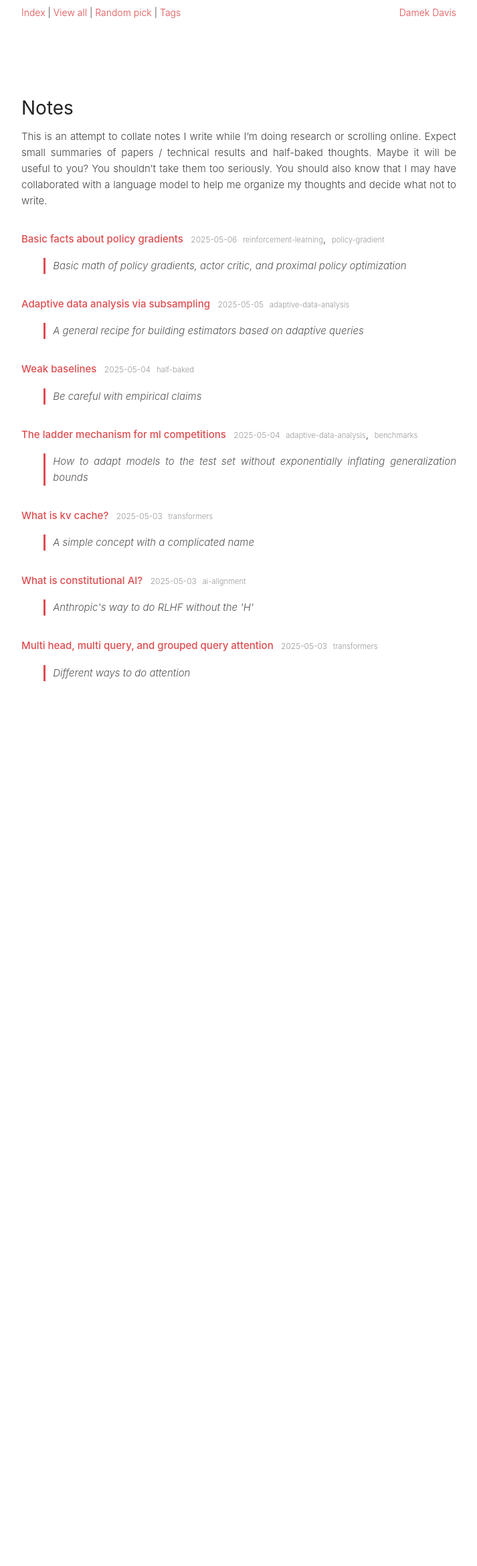
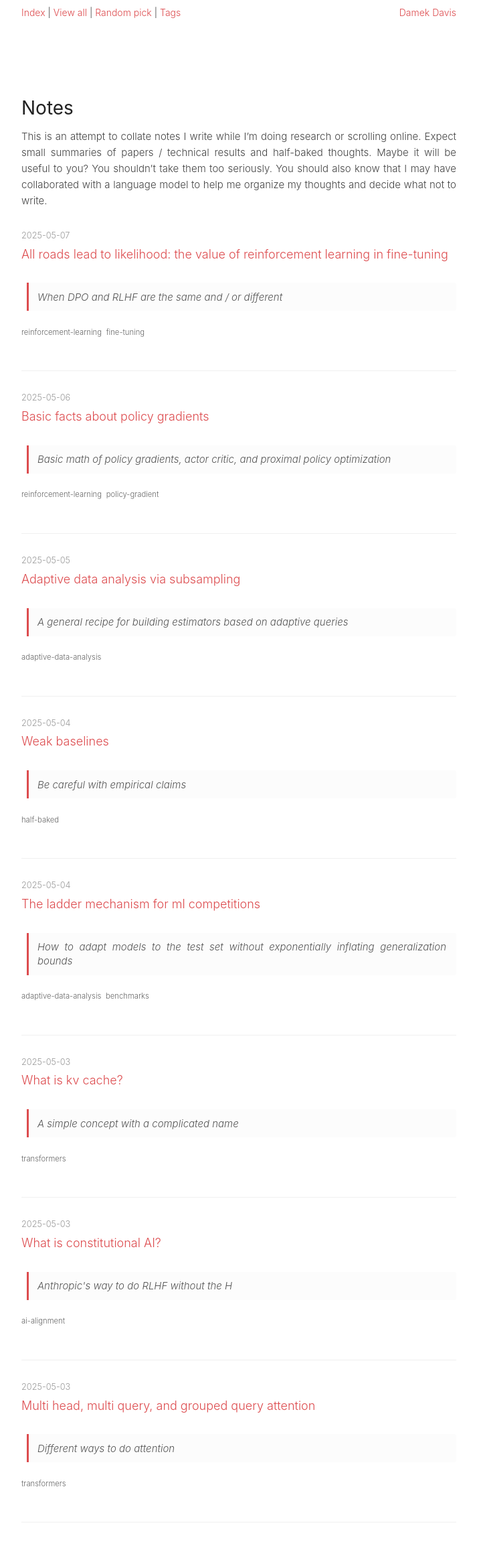
Before and after one commit to damek/damek.github.io, a Jekyll site: the page built from random.md, in a window 1280 px wide. Shown: the whole page at 67% size, without its empty margins (283-996 px from the left). Built offline with Jekyll 4.4.1, drawn with Linux system fonts in a browser that asks for light colours; before the commit the page ends 1100 px from its top, so only the background shows below that.

Commit message:
Refactor note layout and styling for improved readability and organization; enhance responsiveness and update description formatting

```diff
--- a/_layouts/default.html
+++ b/_layouts/default.html
@@ -292,22 +292,34 @@ h1,h2,h3,h4,h5,h6{ scroll-margin-top:110px; }
 }
 
 .note-item{
-  margin:2.2em 0;      /* relaxed vertical rhythm */
+  margin:0em 0;      /* relaxed vertical rhythm */
+}
+/* .note-item:not(:last-child){border-bottom:1px solid #f2f2f2; padding-bottom:0em; padding-top:1.5em;} */
+
+.note-item {
+  padding: 1em 0 1.5em;
+  margin-bottom: 1em;
+  border-bottom: 1px solid #f0f0f0;
+  position: relative;
 }
 
-.note-title{
-  color:var(--accent-color);
-  font-weight:500;
-  text-decoration:none;
-  display:inline-block;
+
+/* Make red titles slightly larger with better spacing */
+.note-title {
+  font-size: 1.2em;
+  margin: 0.3em 0 0.6em;
+  transition: color 0.2s ease;
+  line-height: 1.3;
+  display: block;
 }
 
 .note-title:hover{ text-decoration:none; }
 
-.note-date{            /* subtle, non-invasive date */
-  font-size:.8em;
-  color:#999;
-  margin-left:.6em;
+.note-date {
+  color: #999;
+  font-size: 0.85em;
+  margin-bottom: 0.3em;
+  display: block;
 }
 
 /* tighter, slightly deeper quote block */
@@ -317,6 +329,28 @@ h1,h2,h3,h4,h5,h6{ scroll-margin-top:110px; }
   border-left:3px solid var(--accent-color);
   font-style:italic;
   color:#555;
+}
+
+/* Fix the blockquote styling for note descriptions */
+blockquote, .note-desc {
+  border-left: 3px solid var(--accent-color);
+  padding-left: 0.9em;
+  margin: 0.6em 0 1em 0.5em;
+  color: #555;
+  font-style: italic;
+  line-height: 1.4;
+  background-color: #fcfcfc;
+}
+
+blockquote {
+  border-left: 3px solid var(--accent-color);
+  background-color: #fafafa;
+  padding: 0.7em 1em;
+  margin: 0.8em 0 1em 0.5em;
+  color: #555;
+  font-style: italic;
+  line-height: 1.4;
+  border-radius: 0 3px 3px 0;
 }
 
 /* optional: slightly tighter on very small screens */
@@ -337,10 +371,18 @@ h1.note-title{
 .backlinks li{ margin:.3em 0; }
 .backlinks a{ color:var(--accent-color); text-decoration:none; }
 
+/* chips now sit on their own line, flush left */
+.chips{
+  margin:2em 0 0em 0;    /* top, right, bottom, left */
+  display:flex;
+  flex-wrap:wrap;
+  gap:.25em .6em;          /* row gap, column gap */
+  font-size:.75em;
+  color:#666;
+}
+
 .chips a{
-  font-size:.75em;
-  color:#999;
-  margin-left:.4em;
+  color:#666;
   text-decoration:none;
 }
 
@@ -349,6 +391,30 @@ h1.note-title{
   .note-desc{
     font-size:.9em;           /* bump size a little */
     color:#444;               /* darker text */
+  }
+}
+
+/* Add a subtle left accent to each note */
+.note-item::before {
+  content: "";
+  position: absolute;
+  left: -15px;
+  top: 0;
+  bottom: 0;
+  width: 3px;
+  background-color: transparent;
+  transition: background-color 0.2s ease;
+}
+
+
+/* Responsive adjustments */
+@media (max-width: 600px) {
+  .note-title {
+    font-size: 1.05em;
+  }
+
+  blockquote {
+    margin-left: 0.5em;
   }
 }
 </style>
--- /dev/null
+++ b/_random/all-roads-lead-to-likelihood-the-value-of-reinforcement-learning-in-fine-tuning.md
@@ -0,0 +1,46 @@
+---
+title: "All roads lead to likelihood: the value of reinforcement learning in fine-tuning"
+date: 2025-05-07
+tags: [reinforcement-learning, fine-tuning]
+description: "When DPO and RLHF are the same and / or different"
+---
+
+The paper ["All Roads Lead to Likelihood: The Value of Reinforcement Learning in Fine-Tuning"](https://arxiv.org/pdf/2503.01067) examines why online, two-stage fine-tuning procedures like RLHF often appear to outperform direct offline methods such as DPO in aligning language models with human preferences. The core of the paper establishes an algebraic equivalence between these approaches under specific assumptions about the reward model's structure, and then hypothesizes that observed empirical differences arise from a "generation-verification gap," where learning a simpler reward model (verifier) separately is easier than jointly learning a policy (generator) and its implicit reward.
+
+The foundation for modeling preferences is the Bradley-Terry (BT) model, where the probability of preferring trajectory $\xi\_1$ over $\xi\_2$ is
+
+$$P(\xi_1 \succ \xi_2) = \sigma(r(\xi_1) - r(\xi_2)),$$
+
+with $r(\xi)$ being a scalar reward for trajectory $\xi$ and $\sigma$ the sigmoid function. Offline DPO directly optimizes a policy $\pi$ by defining an implicit "local" reward
+
+$$r_\pi(\xi) = \sum_{h=0}^{H-1} \log \pi(a_h|s_h).$$
+
+DPO then maximizes
+
+$$\sum \log \sigma(r_\pi(\xi^+) - r_\pi(\xi^-))$$
+
+over preference pairs $(\xi^+, \xi^-)$ by adjusting $\pi$. In contrast, online RLHF first learns an explicit "global" reward model $r\_G(\xi)$ by maximizing
+
+$$\sum \log \sigma(r_G(\xi^+) - r_G(\xi^-))$$
+
+over parameters of $r\_G$. Subsequently, it learns a policy $\pi^*$ using this $r\_G(\xi)$, where the principle of maximum entropy RL implies the resulting policy yields a trajectory distribution $P\_{\pi^\* }^\* (\xi) \propto \exp(r\_G(\xi))$.
+
+The paper's first main result (Theorem 2.2) demonstrates an algebraic equivalence: if the global reward model $r\_G$ in RLHF is constrained to have the same functional form as DPO's local reward, i.e.,
+
+$$r_G(\xi) = r_{\pi'}( \xi) = \sum_h \log \pi'(a_h|s_h)$$
+
+for some policy $\pi'$, then the two approaches are identical. Under this constraint (which the paper denotes $R=R(\Pi)$), Stage 1 of RLHF optimizes
+
+$$\sum \log \sigma(r_{\pi'}( \xi^+) - r_{\pi'}( \xi^-))$$
+
+by varying $\pi'$. This is precisely the DPO objective, so the learned reward model is $r\_{\pi\_{DPO}}(\xi)$, where $\pi\_{DPO}$ is the policy DPO would find.
+
+Stage 2 of RLHF then seeks a policy $\pi^\*$ such that $P\_{\pi^\* }^\* (\xi) \propto \exp(r\_{\pi\_{DPO}}(\xi))$. Substituting $r\_{\pi\_{DPO}}(\xi) = \sum\_h \log \pi\_{DPO}(a\_h\|s\_h)$, we get
+
+$$P_{\pi^*}^*(\xi) \propto \exp(\sum_h \log \pi_{DPO}(a_h|s_h)) = \prod_h \pi_{DPO}(a_h|s_h).$$
+
+This implies $\pi^\* = \pi\_{DPO}$. Thus, when the reward model architecture is restricted in this way, RLHF simply rearranges the DPO optimization.
+
+To explain the empirically observed advantage of online methods, the paper proposes the "generation-verification gap" hypothesis (H6). This posits that the true underlying reward structure $r^\* $ dictating preferences might be "simple" (belonging to a class $R\_{sim}$ that is easy to learn) and that an unconstrained global reward model in RLHF's Stage 1 can effectively learn this $r^\* $. If DPO's implicit reward $r\_\pi(\xi)$ struggles to represent this $r^\* $ with a policy $\pi$ that is also easy to find, or if the joint optimization of finding such a $\pi$ is inherently harder, then RLHF gains an advantage. RLHF decouples the problem: first learn $r^\* \in R\_{sim}$, then derive a policy for it. DPO attempts to find a policy $\pi$ whose structure $r\_\pi$ simultaneously captures $r^*$ and defines an optimal policy. A related result (Theorem 3.1) formalizes that if DPO's search were restricted to policies optimal for some $r \in R\_{sim}$, it would match RLHF's outcome.
+
+The paper presents experiments where manipulating task or reward complexity (e.g., very short trajectories, or using a complex predefined reward like ROUGE-L) alters the performance gap between online and offline methods. These are interpreted as supporting H6 by showing that when the generation-verification gap is presumed to be small (verification is as hard as generation, or generation is trivially easy), the online advantage diminishes.
--- a/random.md
+++ b/random.md
@@ -9,25 +9,37 @@ permalink: /random/
 
 This is an attempt to collate notes I write while I'm doing research or scrolling online. Expect small summaries of papers / technical results and half-baked thoughts. Maybe it will be useful to you? You shouldn't take them too seriously. You should also know that I may have collaborated with a language model to help me organize my thoughts and decide what not to write.
 
-{% assign notes = site.random | sort:"date" | sort:"updated" | reverse %}
+{% assign updated_notes = site.random
+     | where_exp:"d","d.updated"
+     | sort:"updated" | reverse %}
+
+{% assign fresh_notes = site.random
+     | where:"updated", nil
+     | sort:"date" | reverse %}
+
+{% assign notes = updated_notes | concat: fresh_notes %}
 
 <ul class="notes">
 {% for n in notes %}
-  <li class="note-item">
+<li class="note-item">
+  <div class="note-row">
+    <span class="note-date">{{ n.updated | default:n.date | date:"%Y-%m-%d" }}</span>
     <a class="note-title" href="{{ n.url }}">{{ n.title }}</a>
-    <span class="note-date">{{ n.updated | default:n.date | date: "%Y-%m-%d" }}</span>
+  </div>
 
-    {% if n.tags %}
-      <span class="chips">
-        {% for t in n.tags %}
-          <a href="/random/tags/#{{ t | slugify }}">{{ t }}</a>{% unless forloop.last %},{% endunless %}
-        {% endfor %}
-      </span>
-    {% endif %}
+  {% if n.description %}
+    <blockquote class="note-desc">{{ n.description }}</blockquote>
+  {% endif %}
 
-    {% if n.description %}
-      <blockquote class="note-desc">{{ n.description }}</blockquote>
-    {% endif %}
-  </li>
+  {% if n.tags %}
+    <div class="chips">
+      {% for t in n.tags %}
+        <a href="/random/tags/#{{ t | slugify }}">{{ t }}</a>
+      {% endfor %}
+    </div>
+  {% endif %}
+</li>
+
+
 {% endfor %}
 </ul>
```
Also changed, not shown: _random/what-is-constitutional-ai.md (+1 -1 lines), random_all.md (+9 -2 lines).
